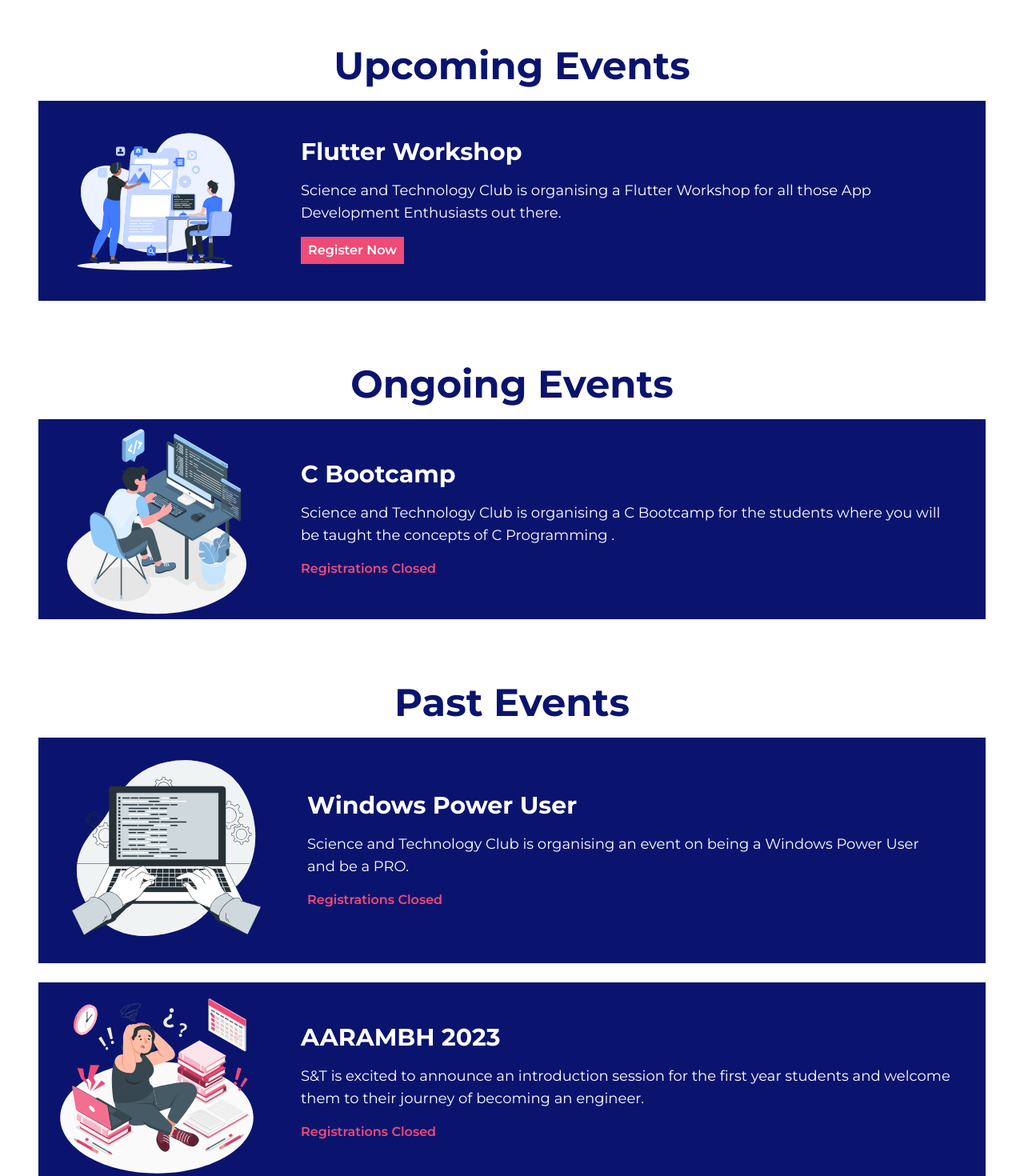
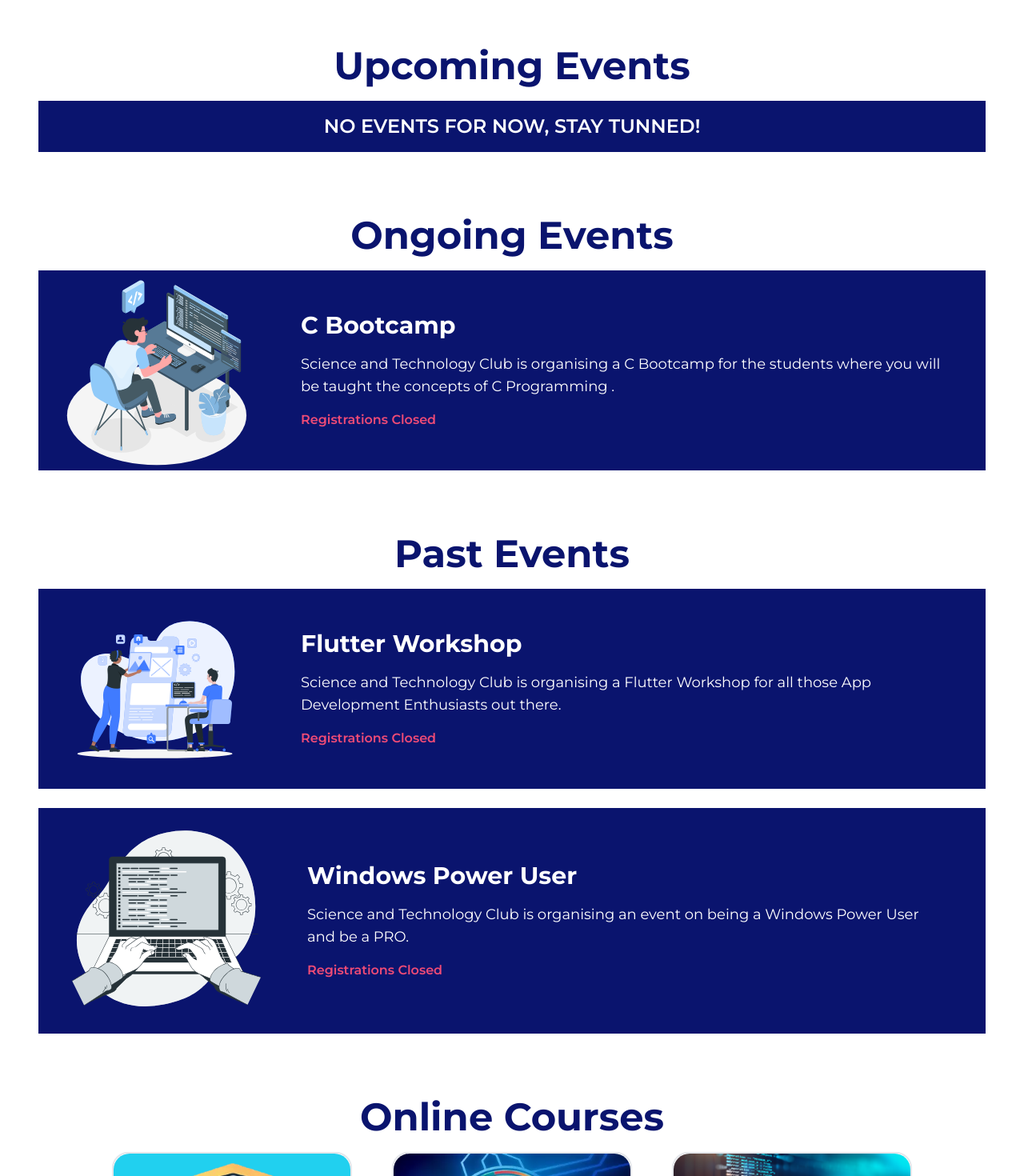
Before and after one commit to snt-club/snt-club.vercel.app, a Next.js app: page / in a window 1280 px wide. Shown: the part 2520-3990 px from the top of the page at 80% size. Built offline with nearby package versions, Linux system fonts and the light colour scheme.

Commit message:
Event section updated

```diff
--- a/components/main-sections/events.tsx
+++ b/components/main-sections/events.tsx
@@ -16,43 +16,8 @@
         <div className="text-center">
           <p className="text-2xl md:text-5xl font-bold pt-4">Upcoming Events</p>
         </div>
-        <div className="w-full mx-auto mb-6 mt-[10px] md:mt-[20px]">
-          <div className="bg-[#0A146E] text-white p-4\ grid grid-cols-12">
-            <div className="col-span-12 md:col-span-3 mx-auto">
-              <Image src={flutterworkshop} alt="Event Icon" width={250} />
-            </div>
-            <div className="col-span-12 md:col-span-9 my-auto px-4 md:px-8 py-4">
-              <div>
-                <p className="text-xl md:text-3xl font-bold pb-2 md:pb-4">
-                  Flutter Workshop
-                </p>
-              </div>
-              <div>
-                <p className="text-sm md:text-lg pb-2 md:pb-4">
-                  Science and Technology Club is organising a Flutter Workshop for all those App Development Enthusiasts out there.
-                </p>
-              </div>
-              <div className="">
-                <Link href="/events/flutterworkshop">
-                  <p className="px-2 py-1 bg-[#EE4B76] w-fit border border-[#EE4B76] text-center font-semibold hover:text-[#EE4B76] hover:bg-opacity-0">
-                    Register Now
-                  </p>
-                </Link>
-              </div>
-              <div>
-                <p className="font-semibold text-[#EE4B76] hidden">
-                  Registrations Start Soon
-                </p>
-              </div>
-              <div>
-                <p className="font-semibold text-[#EE4B76] hidden">
-                  Registrations Closed
-                </p>
-              </div>
-            </div>
-          </div>
-        </div>
-        <div className="w-full mx-auto mt-[10px] md:mt-[20px] hidden">
+
+        <div className="w-full mx-auto mt-[10px] md:mt-[20px] ">
           <div className="bg-[#0A146E] text-white p-4 text-center text-2xl font-semibold">
             NO EVENTS FOR NOW, STAY TUNNED!
           </div>
@@ -109,6 +74,43 @@
           <p className="text-2xl md:text-5xl font-bold pt-4">Past Events</p>
         </div>
         <div className="w-full mx-auto mb-6 mt-[10px] md:mt-[20px]">
+          <div className="bg-[#0A146E] text-white p-4\ grid grid-cols-12">
+            <div className="col-span-12 md:col-span-3 mx-auto">
+              <Image src={flutterworkshop} alt="Event Icon" width={250} />
+            </div>
+            <div className="col-span-12 md:col-span-9 my-auto px-4 md:px-8 py-4">
+              <div>
+                <p className="text-xl md:text-3xl font-bold pb-2 md:pb-4">
+                  Flutter Workshop
+                </p>
+              </div>
+              <div>
+                <p className="text-sm md:text-lg pb-2 md:pb-4">
+                  Science and Technology Club is organising a Flutter Workshop
+                  for all those App Development Enthusiasts out there.
+                </p>
+              </div>
+              <div className="">
+                <Link href="/events/flutterworkshop">
+                  <p className="px-2 py-1 bg-[#EE4B76] w-fit border border-[#EE4B76] text-center font-semibold hover:text-[#EE4B76] hover:bg-opacity-0 hidden">
+                    Register Now
+                  </p>
+                </Link>
+              </div>
+              <div>
+                <p className="font-semibold text-[#EE4B76] hidden ">
+                  Registrations Start Soon
+                </p>
+              </div>
+              <div>
+                <p className="font-semibold text-[#EE4B76] ">
+                  Registrations Closed
+                </p>
+              </div>
+            </div>
+          </div>
+        </div>
+        <div className="w-full mx-auto mb-6 mt-[10px] md:mt-[20px]">
           <div className="bg-[#0A146E] text-white p-4 grid grid-cols-12">
             <div className="col-span-12 md:col-span-3 mx-auto">
               <Image src={windows} alt="Event Icon" width={250} />
@@ -145,104 +147,6 @@
             </div>
           </div>
         </div>
-        <div className="w-full mx-auto mb-6 mt-[10px] md:mt-[20px] hidden">
-          <div className="bg-[#0A146E] text-white p-4 grid grid-cols-12">
-            <div className="col-span-12 md:col-span-3 mx-auto">
-              <Image src={jecrchack} alt="Event Icon" width={250} />
-            </div>
-            <div className="col-span-12 md:col-span-9 my-auto px-4 md:px-8 py-4">
-              <div>
-                <p className="text-xl md:text-3xl font-bold pb-2 md:pb-4">
-                  INNOV8 &apos;23 - JECRC Hackathon
-                </p>
-              </div>
-              <div>
-                <p className="text-sm md:text-lg pb-2 md:pb-4">
-                  INNOV8 with SnT Club is excited to annouce about the JECRC
-                  Hackathon taking place on 27th September 2023.
-                </p>
-              </div>
-              <div className="hidden">
-                <Link href="/">
-                  <p className="px-2 py-1 bg-[#EE4B76] w-fit border border-[#EE4B76] text-center font-semibold hover:text-[#EE4B76] hover:bg-opacity-0">
-                    Register Now
-                  </p>
-                </Link>
-              </div>
-              <div>
-                <p className="font-semibold text-[#EE4B76]">
-                  Registrations Closed
-                </p>
-              </div>
-            </div>
-          </div>
-        </div>
-        <div className="w-full mx-auto mb-6 mt-[10px] md:mt-[20px]">
-          <div className="bg-[#0A146E] text-white p-4\ grid grid-cols-12">
-            <div className="col-span-12 md:col-span-3 mx-auto">
-              <Image src={aarambh} alt="Event Icon" width={250} />
-            </div>
-            <div className="col-span-12 md:col-span-9 my-auto px-4 md:px-8 py-4">
-              <div>
-                <p className="text-xl md:text-3xl font-bold pb-2 md:pb-4">
-                  AARAMBH 2023
-                </p>
-              </div>
-              <div>
-                <p className="text-sm md:text-lg pb-2 md:pb-4">
-                  S&T is excited to announce an introduction session for the
-                  first year students and welcome them to their journey of
-                  becoming an engineer.
-                </p>
-              </div>
-              <div className="hidden">
-                <Link href="/events/aarambh23">
-                  <p className="px-2 py-1 bg-[#EE4B76] w-fit border border-[#EE4B76] text-center font-semibold hover:text-[#EE4B76] hover:bg-opacity-0">
-                    Register Now
-                  </p>
-                </Link>
-              </div>
-              <div>
-                <p className="font-semibold text-[#EE4B76]">
-                  Registrations Closed
-                </p>
-              </div>
-            </div>
-          </div>
-        </div>
-        <div className="w-full mx-auto mt-[10px] md:mt-[20px] hidden">
-          <div className="bg-[#0A146E] text-white p-4 grid grid-cols-12">
-            <div className="col-span-12 md:col-span-3 mx-auto">
-              <Image src={cws2} alt="Event Icon" width={250} />
-            </div>
-            <div className="col-span-12 md:col-span-9 my-auto px-4 md:px-8 py-4">
-              <div>
-                <p className="text-xl md:text-3xl font-bold pb-2 md:pb-4">
-                  Code With SnT 2.0
-                </p>
-              </div>
-              <div>
-                <p className="text-sm md:text-lg pb-2 md:pb-4">
-                  Science and Technology Club is organising an event Code With
-                  SnT 2.0 for the second year students where you will compete
-                  your fellow coders and solve C Programming Questions.
-                </p>
-              </div>
-              <div className="hidden">
-                <Link href="/">
-                  <p className="px-2 py-1 bg-[#EE4B76] w-fit border border-[#EE4B76] text-center font-semibold hover:text-[#EE4B76] hover:bg-opacity-0">
-                    Register Now
-                  </p>
-                </Link>
-              </div>
-              <div>
-                <p className="font-semibold text-[#EE4B76]">
-                  Registrations Closed
-                </p>
-              </div>
-            </div>
-          </div>
-        </div>
       </div>
     </section>
   );
```
